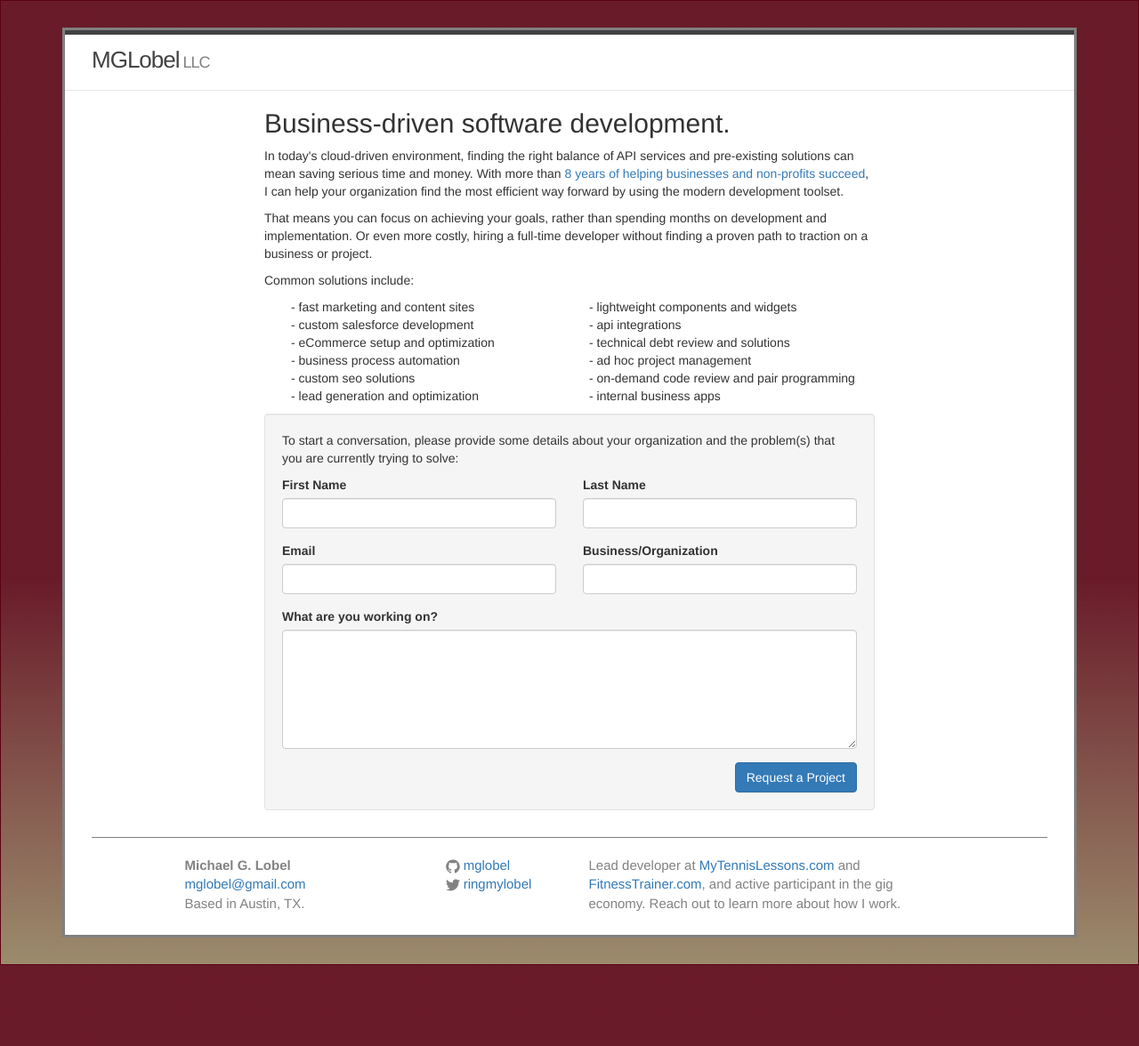
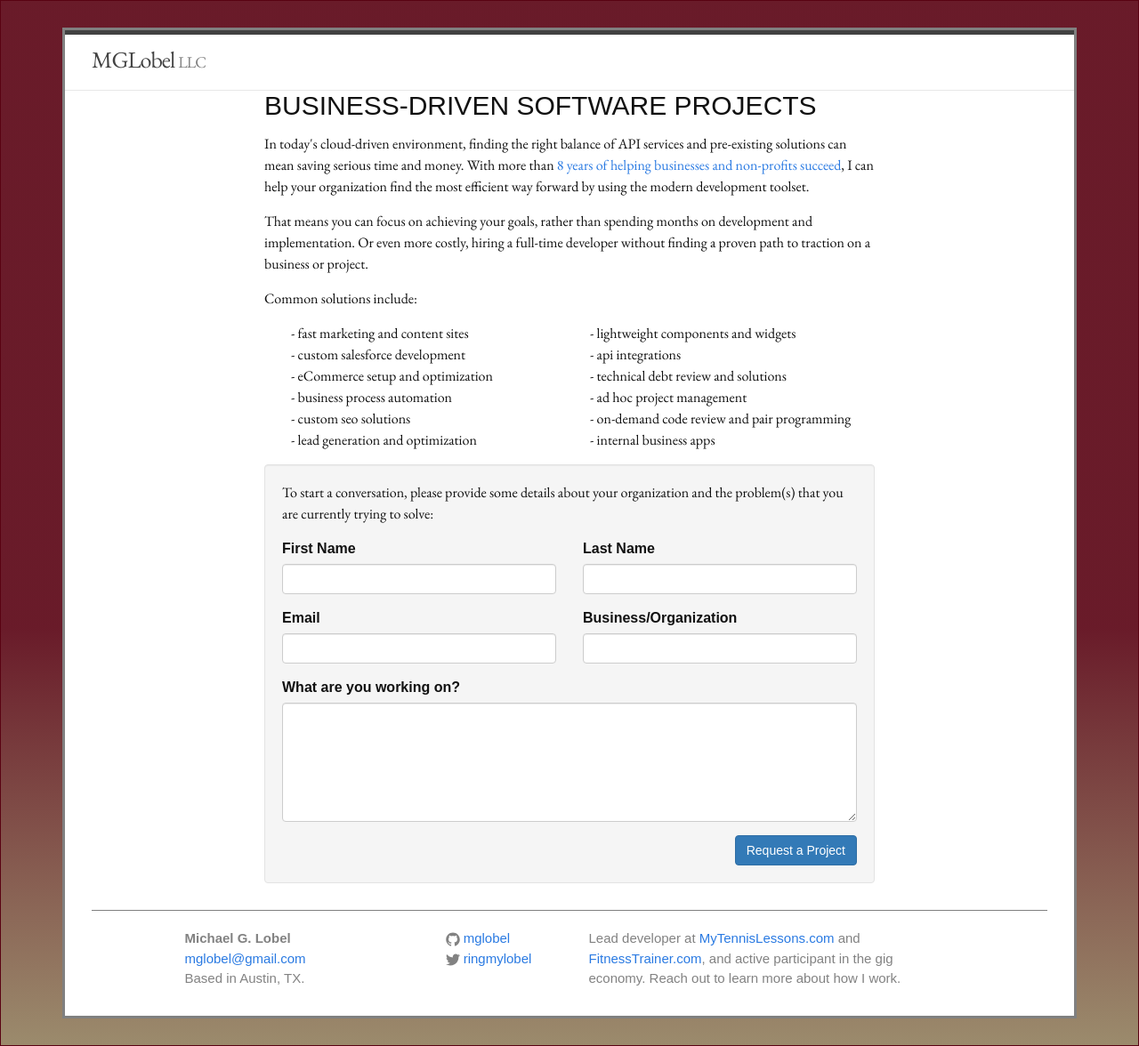
Before and after one commit to mglobel/mglobel, a Jekyll site: the page built from _pages/llc.html, in a window 1280 px wide. Shown: the whole page at 89% size. Built offline with Jekyll 4.4.1, drawn with Linux system fonts in a browser that asks for light colours; nearby versions of some CDN libraries; some web fonts are replaced; before the commit the page ends 1085 px from its top, so only the background shows below that.

Commit message:
experimenting with fonts

```diff
--- a/_includes/head.html
+++ b/_includes/head.html
@@ -4,10 +4,13 @@
     <meta http-equiv="X-UA-Compatible" content="IE=edge">
     <title>{{ site.title }}{% if page.title %} | {{ page.title }}{% endif %}</title>
     <meta name="description" content="{{ site.description }}">
-    <link rel="stylesheet" href="{{ "/css/main.css" | prepend: site.baseurl }}">
-    <link rel="canonical" href="{{ page.url | replace:'index.html','' | prepend: site.baseurl | prepend: site.url }}">
+
     <script src="https://ajax.googleapis.com/ajax/libs/jquery/1.11.3/jquery.min.js"></script>
     <script src="https://maxcdn.bootstrapcdn.com/bootstrap/3.3.6/js/bootstrap.min.js" integrity="sha256-KXn5puMvxCw+dAYznun+drMdG1IFl3agK0p/pqT9KAo= sha512-2e8qq0ETcfWRI4HJBzQiA3UoyFk6tbNyG+qSaIBZLyW9Xf3sWZHN/lxe9fTh1U45DpPf07yj94KsUHHWe4Yk1A==" crossorigin="anonymous"></script>
     <link href="https://maxcdn.bootstrapcdn.com/bootstrap/3.3.6/css/bootstrap.min.css" rel="stylesheet" integrity="sha256-7s5uDGW3AHqw6xtJmNNtr+OBRJUlgkNJEo78P4b0yRw= sha512-nNo+yCHEyn0smMxSswnf/OnX6/KwJuZTlNZBjauKhTK0c+zT+q5JOCx0UFhXQ6rJR9jg6Es8gPuD2uZcYDLqSw==" crossorigin="anonymous">
+    <link href='https://fonts.googleapis.com/css?family=Average+Sans' rel='stylesheet' type='text/css'>
+    <link href='https://fonts.googleapis.com/css?family=EB+Garamond' rel='stylesheet' type='text/css'>
+    <link rel="stylesheet" href="{{ "/css/main.css" | prepend: site.baseurl }}">
+    <link rel="canonical" href="{{ page.url | replace:'index.html','' | prepend: site.baseurl | prepend: site.url }}">
     <link rel="shortcut icon" type="image/x-icon" href="/favicon.ico">
 </head>
--- a/_pages/llc.html
+++ b/_pages/llc.html
@@ -5,7 +5,7 @@
 ---
 <div class="wrapper" style="padding-left:30px; padding-right:30px;">
   <div class="col-md-8 col-md-offset-2" style="text-align:justify-content;">
-    <h2>Business-driven software development.</h2>
+    <h2>BUSINESS-DRIVEN SOFTWARE PROJECTS</h2>
     <p>
       In today's cloud-driven environment, finding the right balance of API
       services and pre-existing solutions can mean saving serious time and money.
@@ -62,7 +62,7 @@
       </ul>
     </div>
   </div>
-  <div class="col-md-8 col-md-offset-2">
+  <div id="contact-form" class="col-md-8 col-md-offset-2">
     <div class="well">
       <p>
       To start a conversation, please provide some details about your organization
--- a/_sass/_base.scss
+++ b/_sass/_base.scss
@@ -6,6 +6,10 @@
 dl, dd, ol, ul, figure {
     margin: 0;
     padding: 0;
+}
+
+h1, h2, h2 {
+  font-family: $title-font-family;
 }
 
 
--- a/_sass/_layout.scss
+++ b/_sass/_layout.scss
@@ -1,3 +1,13 @@
+.btn {
+  font-family: $title-font-family;
+}
+
+#contact-form {
+  form {
+    font-family: $title-font-family;
+  }
+}
+
 .home {
   padding-top: 25px;
 
@@ -12,8 +22,7 @@
 }
 
 #hero-home {
-  min-height: 295px;
-  max-height: 295px;
+  min-height: 150px;
   min-width: 100%;
   display: flex;
   justify-content: center;
@@ -155,6 +164,7 @@
     margin-top: 2px;
     padding-left: 30px;
     padding-right: 30px;
+    font-family: $title-font-family;
 }
 
 .footer-heading {
--- a/css/main.scss
+++ b/css/main.scss
@@ -6,7 +6,8 @@
 
 
 // Our variables
-$base-font-family: Helvetica, Arial, sans-serif;
+$title-font-family: "Average Sans", sans-serif;
+$base-font-family: "EB Garamond", serif;
 $base-font-size:   16px;
 $small-font-size:  $base-font-size * 0.875;
 $base-line-height: 1.5;
```
